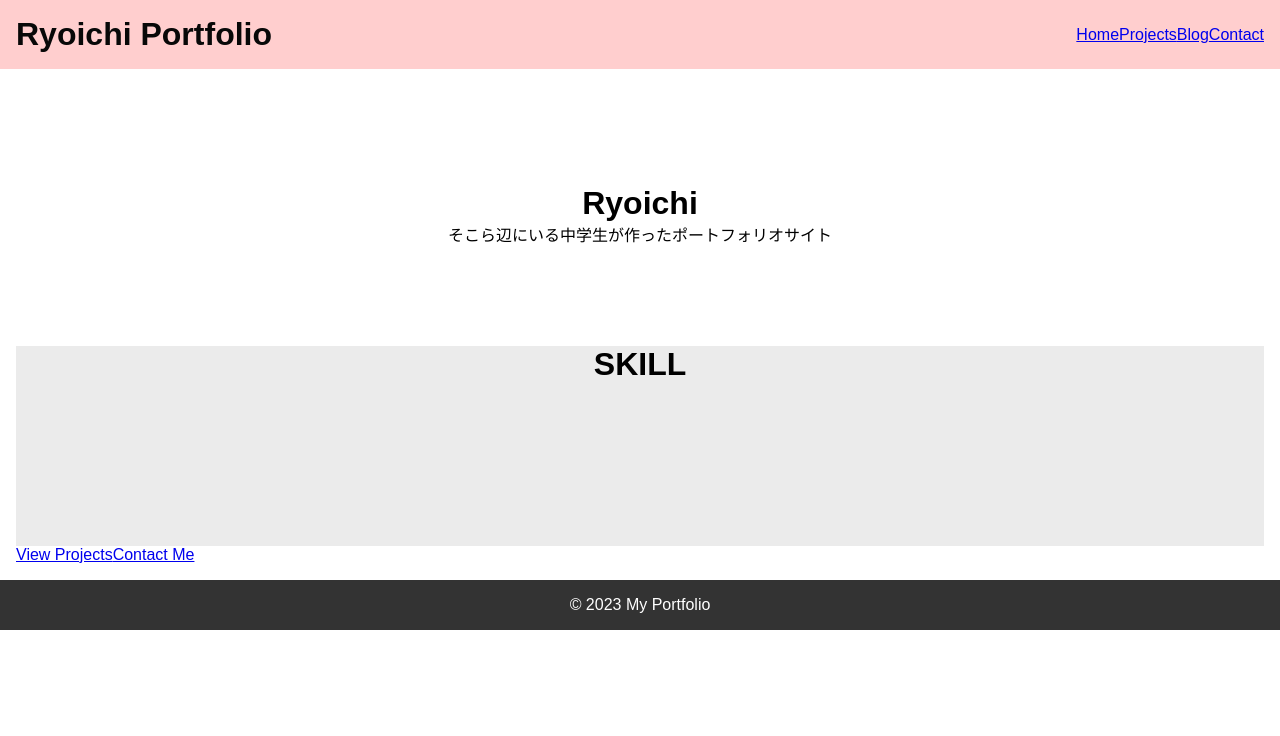
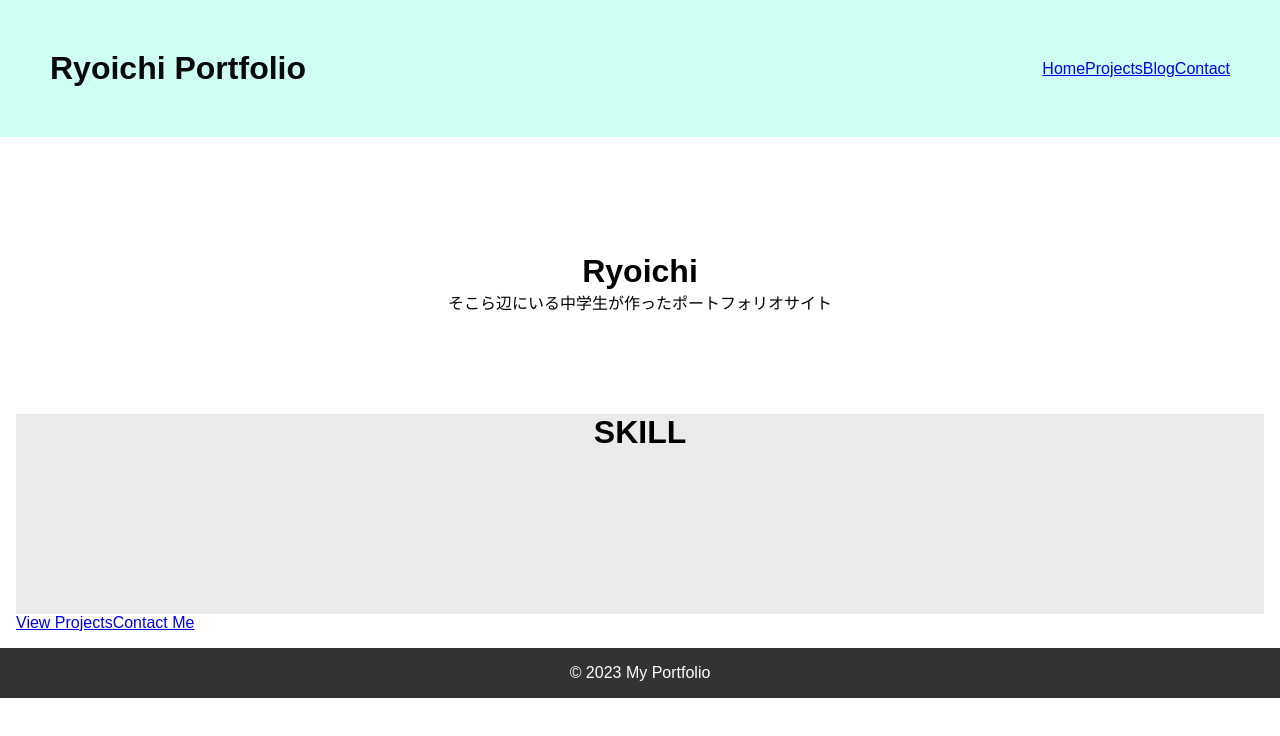
Before and after one commit to Ryoichi1222/Nuxt-portfolio, a Nuxt app: page / in a window 1280 px wide. Shown: the top 736 px of the page. Built offline with nearby package versions, Linux system fonts and the light colour scheme.

Commit message:
default.vue

```diff
--- a/layouts/default.vue
+++ b/layouts/default.vue
@@ -31,9 +31,9 @@ body {
 }
 
 header {
-  background-color: #ffcece;
+  background-color: #cefff4;
   color: #080808;
-  padding: 1rem;
+  padding: 50px;
   display: flex;
   justify-content: space-between;
   align-items: center;
```
